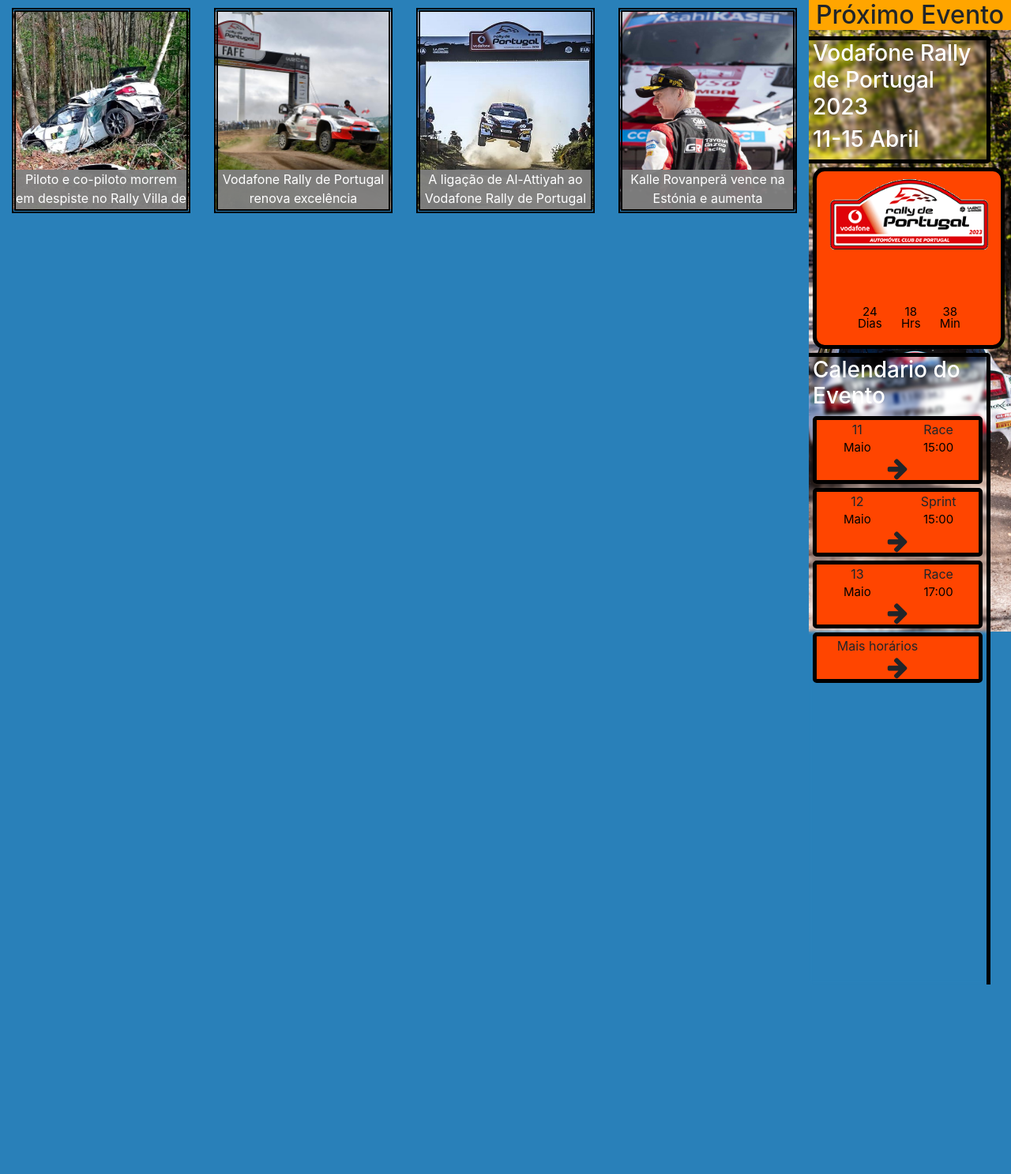
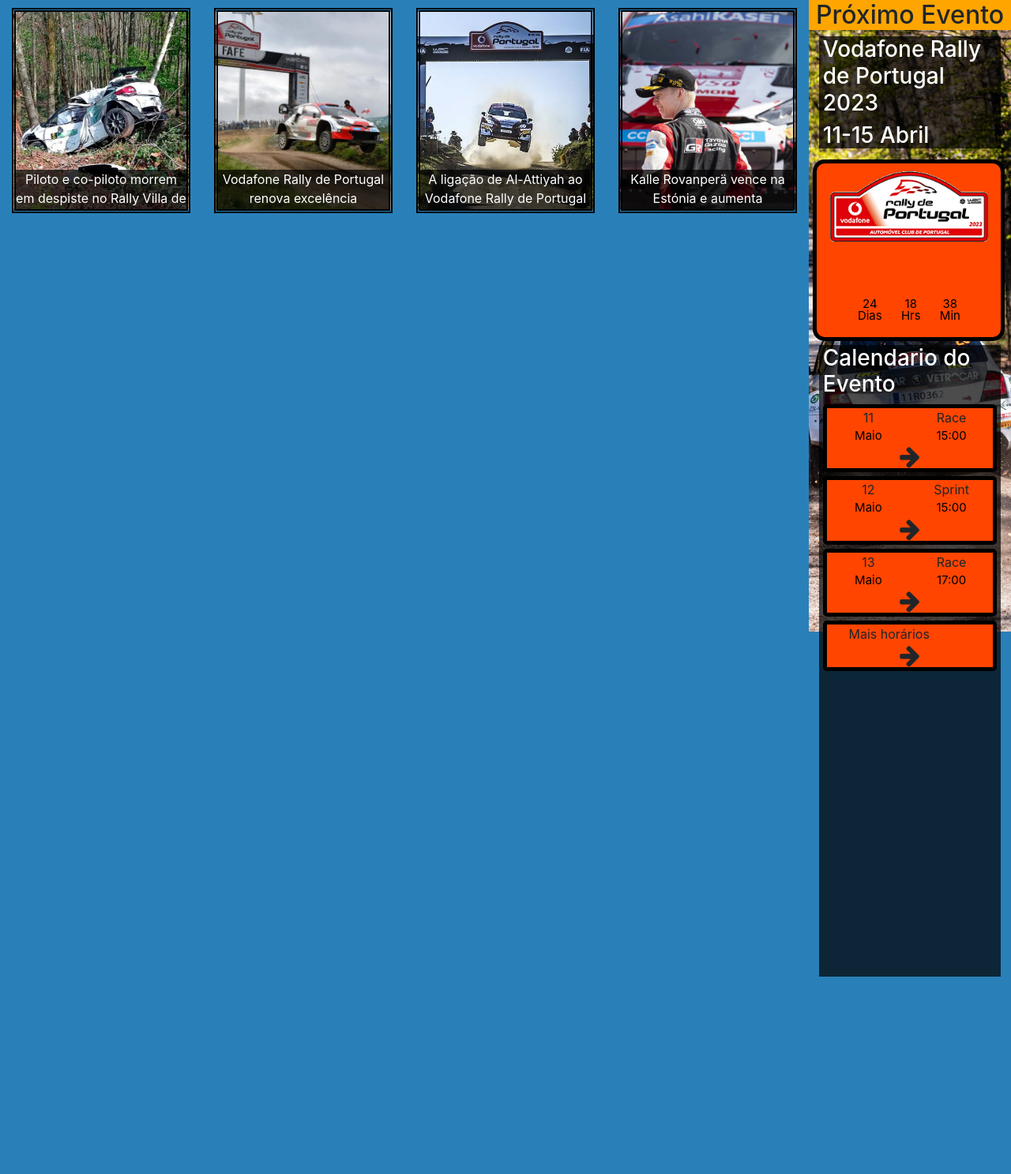
Before and after one commit to patolas01/dwm, a PHP site: page /rally-index.php in a window 1280 px wide. Shown: the part 56-1543 px from the top of the page at 79% size. Run offline with PHP 8.4, Linux system fonts and the light colour scheme; some libraries are stand-ins or nearby versions.

Commit message:
Agora acho que ficou muito fixe patolas

```diff
--- a/RaceSphere-v1.0/css/danielribeiro.css
+++ b/RaceSphere-v1.0/css/danielribeiro.css
@@ -155,12 +155,10 @@ h3#titulolateral{
   width: 90%;
   -webkit-backdrop-filter: blur(2px);
   backdrop-filter: blur(2px);
-  border-top: 5px solid black;
-  border-right: 5px solid black;
-  border-bottom: 5px solid black;
-  border-top-right-radius: 5px;
-  border-bottom-right-radius: 5px;
   padding-left: 5px;
+  margin: auto;
+  -webkit-backdrop-filter: brightness(30%);
+  backdrop-filter: brightness(30%);
 }
 /*Css calendário*/
 #rightSchedule{
@@ -168,10 +166,10 @@ h3#titulolateral{
   height: 100%;
   -webkit-backdrop-filter: blur(2px);
   backdrop-filter: blur(2px);
-  border-top: 5px solid black;
-  border-right: 5px solid black;
-  border-top-right-radius: 5px;
   padding-left: 5px;
+  margin: auto;
+  -webkit-backdrop-filter: brightness(30%);
+  backdrop-filter: brightness(30%);
 }
 #schedule{
   border: 5px solid black;
@@ -248,8 +246,8 @@ div.descricaoNoticia{
   color: white;
   -webkit-backdrop-filter: blur(5px);
   backdrop-filter: blur(5px);
-  -webkit-backdrop-filter: contrast(5%);
-  backdrop-filter: contrast(5%);
+  -webkit-backdrop-filter: brightness(30%);
+  backdrop-filter: brightness(30%);
   position: absolute;
   bottom: 0;
   overflow: hidden;
```
